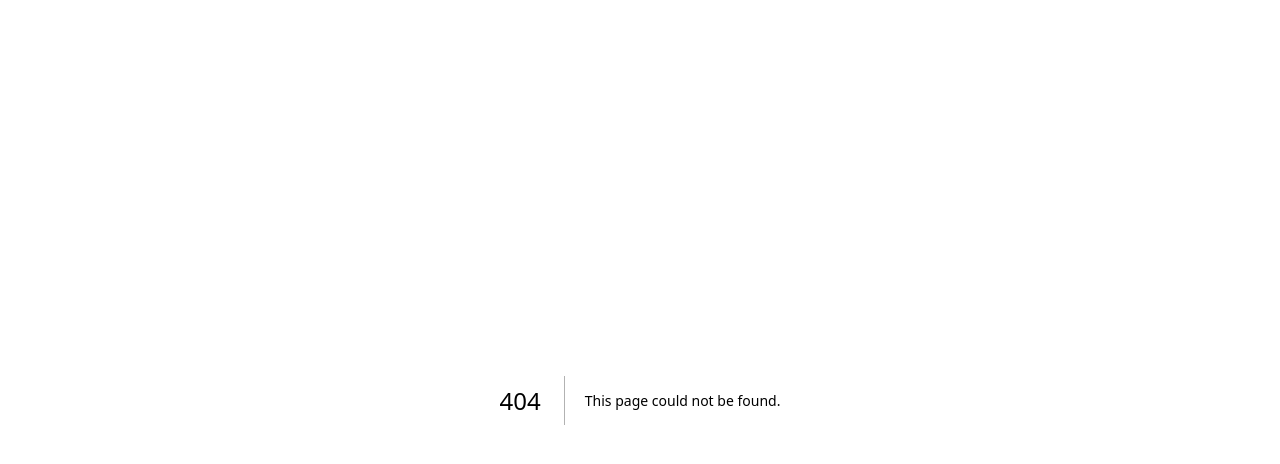
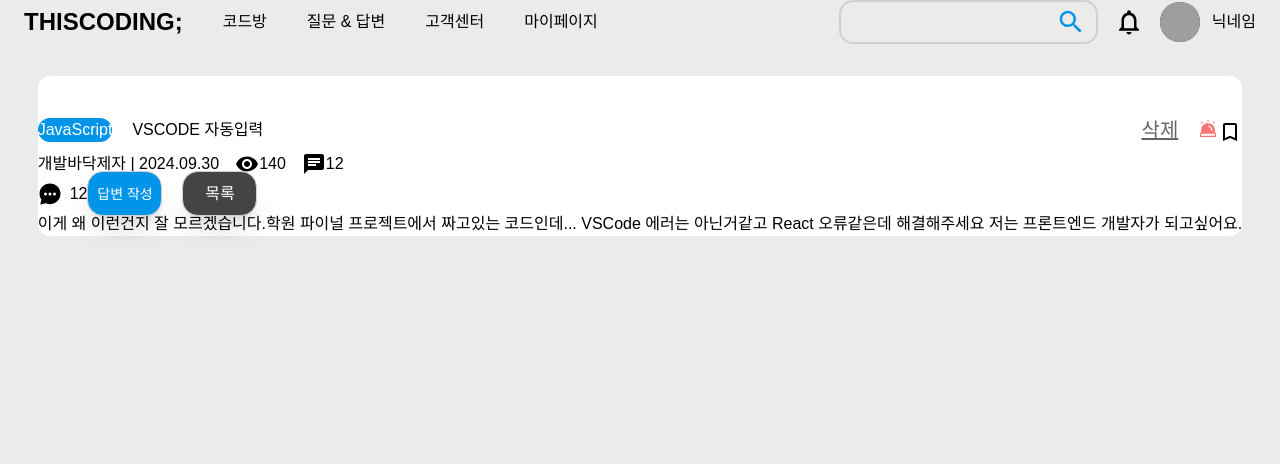
Before and after one commit to GadiGoodi/front, a Next.js app in the folder thiscoding/: page /qna/1 in a window 1280 px wide. Before the commit this address had no page. Shown: the top 464 px of the page. Built offline with nearby package versions, Linux system fonts and the light colour scheme; grey boxes are pictures that could not be loaded; a web font is replaced by a local one.

Commit message:
feat:QnA 상세페이지 및 답변 목록 퍼블리싱

```diff
--- /dev/null
+++ b/thiscoding/app/(components)/qna/[qna_Id]/QnADetail.tsx
@@ -0,0 +1,101 @@
+import { PiSirenFill } from "react-icons/pi";
+import BookmarkBorderIcon from '@mui/icons-material/BookmarkBorder';
+import BookmarkIcon from '@mui/icons-material/Bookmark';
+import RemoveRedEyeIcon from '@mui/icons-material/RemoveRedEye';
+import ChatIcon from '@mui/icons-material/Chat';
+import { IoChatbubbleEllipsesSharp } from "react-icons/io5";
+import Link from "next/link";
+import QnADetailAnswer from "./QnADetailAnswer";
+import { useState } from "react";
+
+
+
+const QnADetail = () => {
+
+  const [isAnswer, setIsAnswer] = useState(false);
+  const [isBookMark, setIsBookMark] = useState(false);
+
+  const toggleIsAnswer = () => {
+    setIsAnswer(!isAnswer);
+  }
+
+  const toggleBookMark = () => {
+    setIsBookMark(!isBookMark);
+  }
+
+  const postAnswer = () => {
+    //답변 작성 api 작성
+  }
+
+  return (
+    <div className=" flex justify-center items-center">
+      <div className="flex-col justify-center items-center">
+        <div className="w-[1200] h-[550] mt-8 bg-white flex-col justify-center items-center rounded-xl relative">
+          <div className="flex-col pt-10 justify-center items-center mx-[50]">
+            <div className="w-full flex justify-between">
+              <div className="flex gap-5 justify-center items-center">
+                <div className="w-[120] h-[30] bg-[#0095E8] flex justify-center items-center text-white rounded-full">JavaScript</div>
+                <div>VSCODE 자동입력</div>
+              </div>
+              <div className="flex items-center !text-xl">
+                <div className="underline text-[#656565] mr-5">삭제</div>
+                <PiSirenFill className="text-[#FC7373]" />
+                {isBookMark === false ?
+                  <button onClick={() => toggleBookMark()}>
+                    <BookmarkBorderIcon />
+                  </button>
+                  :
+                  <button onClick={() => toggleBookMark()}>
+                    <BookmarkIcon />
+                  </button>
+                }
+              </div>
+
+            </div>
+            <div className="flex gap-4 mt-2">
+              <div>개발바닥제자 | 2024.09.30</div>
+              <div className='mb-1 flex justify-center items-center'><RemoveRedEyeIcon />140</div>
+              <div className='mb-1 flex justify-center items-center'><ChatIcon />12</div>
+            </div>
+          </div>
+          <div className="flex justify-start items-center mx-[50] mt-8 w-[900]">이게 왜 이런건지 잘 모르겠습니다.학원 파이널 프로젝트에서 짜고있는 코드인데...
+            VSCode 에러는 아닌거같고 React 오류같은데
+            해결해주세요
+            저는 프론트엔드 개발자가 되고싶어요.</div>
+          <div className="flex w-[1100] justify-between mx-[50] absolute bottom-5">
+            <button onClick={() => toggleIsAnswer()} className="flex justify-center items-center gap-2"><IoChatbubbleEllipsesSharp className="!text-2xl" />12</button>
+            <div className='flex'>
+              <div onClick={() => postAnswer()} className='w-[75px] h-[45px] shadow-xl bg-[#0095E8] mr-5 text-white flex justify-center items-center rounded-2xl border text-sm border-[#D0D0D0]'>답변 작성</div>
+              <Link href="/qna">
+                <div className='w-[75px] h-[45px] bg-[#444444] border text-white flex justify-center items-center rounded-2xl border-1 border-[#D0D0D0] shadow-xl'>목록</div>
+              </Link>
+            </div>
+          </div>
+        </div>
+        {isAnswer === true ?
+          <div className="w-[1200] h-[1000] mb-10 flex-col bg-white rounded-md mt-12">
+            <div className="flex justify-between mb-7 mx-[50] pt-9">
+              <div>답변<span className="text-[#0095E8] ml-1">10</span></div>
+              <select className="border text-[#999999] border-[#E6E6E6] w-[200] h-[40] px-5 py-2 rounded-md shadow-xl border-black">
+                <option value="1">추천순</option>
+                <option value="2">최신순</option>
+                <option value="3">오래된순</option>
+              </select>
+            </div>
+            <>
+              <QnADetailAnswer />
+              <QnADetailAnswer />
+              <QnADetailAnswer />
+              <QnADetailAnswer />
+              <QnADetailAnswer />
+              <QnADetailAnswer />
+            </>
+          </div>
+          :
+          <div></div>
+        }
+      </div>
+    </div>
+  )
+}
+export default QnADetail;
--- /dev/null
+++ b/thiscoding/app/(components)/qna/[qna_Id]/QnADetailAnswer.tsx
@@ -0,0 +1,37 @@
+import CheckCircleIcon from '@mui/icons-material/CheckCircle';
+import { PiSirenFill } from "react-icons/pi";
+import ThumbUpIcon from '@mui/icons-material/ThumbUp';
+import { IoChatbubbleEllipsesSharp } from "react-icons/io5";
+
+const QnADetailAnswer = () => {
+  return (
+    <>
+      <div className="flex-col border-black justfy-center items-center mx-[50] border-y border-collapse">
+        <div className="text-xl font-bold"><CheckCircleIcon className="text-[#0095E8]" />채택된 답변</div>
+        <div className='flex justify-between items-center'>
+          <div className='flex'>
+            <div className='w-10 h-10 rounded-full border border-black'>사진</div>
+            <div>
+              <div>코딩왕김코딩</div>
+              <div>2024-11-13 20:07:73</div>
+            </div>
+          </div>
+          <div className="flex justify-center items-center gap-2">
+            <div className="underline text-[#656565] mr-5">삭제</div>
+            <button>
+              <PiSirenFill className="text-[#FC7373] !text-xl" />
+            </button>
+            <button>
+              <ThumbUpIcon className='text-[#2F88FF] !text-xl mb-1' /> 13
+            </button>
+          </div>
+        </div>
+        <div>오류 메세지도 같이 올려주시면 문제 해결에 더 수월할것 같아요.</div>
+        <button className='flex my-3'>
+          <IoChatbubbleEllipsesSharp className='!text-2xl mr-1' />13
+        </button>
+      </div>
+    </>
+  )
+}
+export default QnADetailAnswer;
--- /dev/null
+++ b/thiscoding/app/qna/[qna_Id]/page.tsx
@@ -0,0 +1,12 @@
+'use client'
+import "@/app/globals.css"
+import Headers from "@/app/(components)/common/Headers";
+import QnADetail from "@/app/(components)/qna/[qna_Id]/QnADetail";
+export default function Home() {
+  return (
+    <div className="bg-[#EBEBEB]  flex-col">
+      <Headers />
+      <QnADetail />
+    </div>
+  );
+}
```
